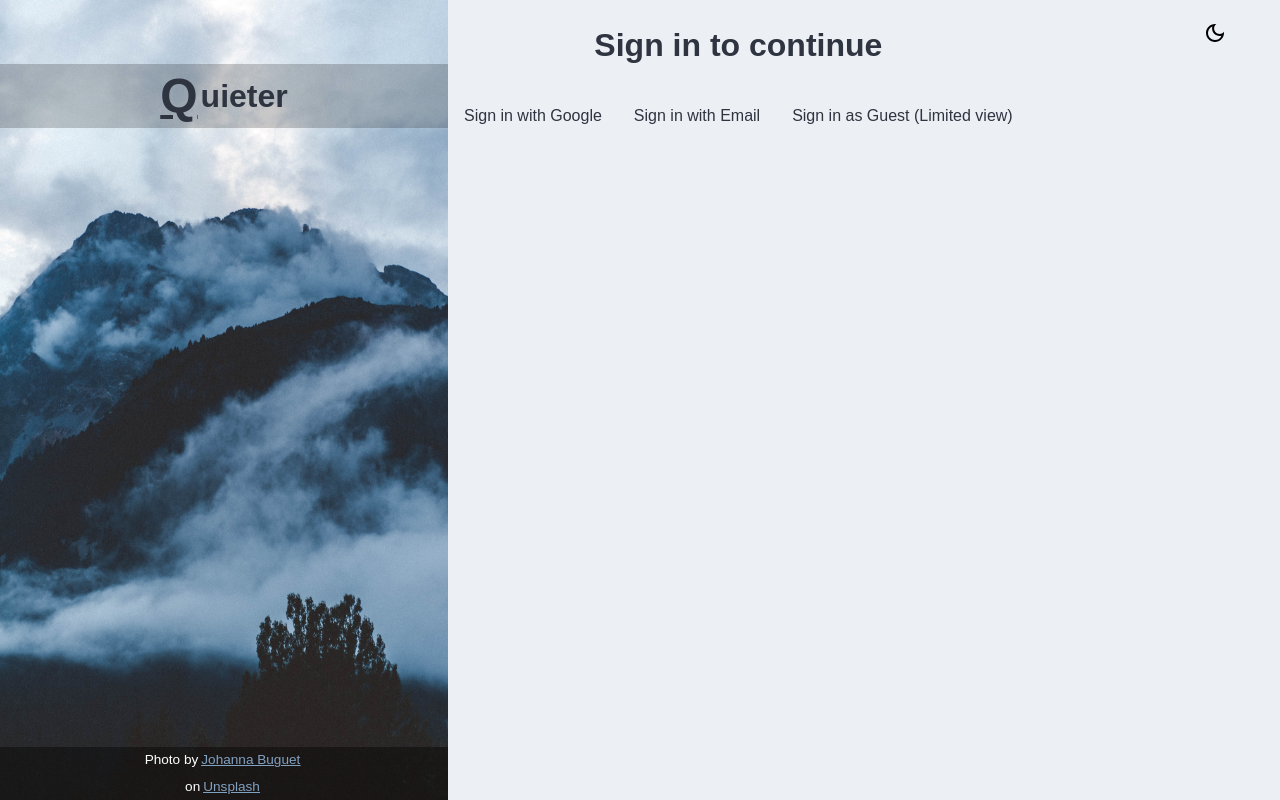
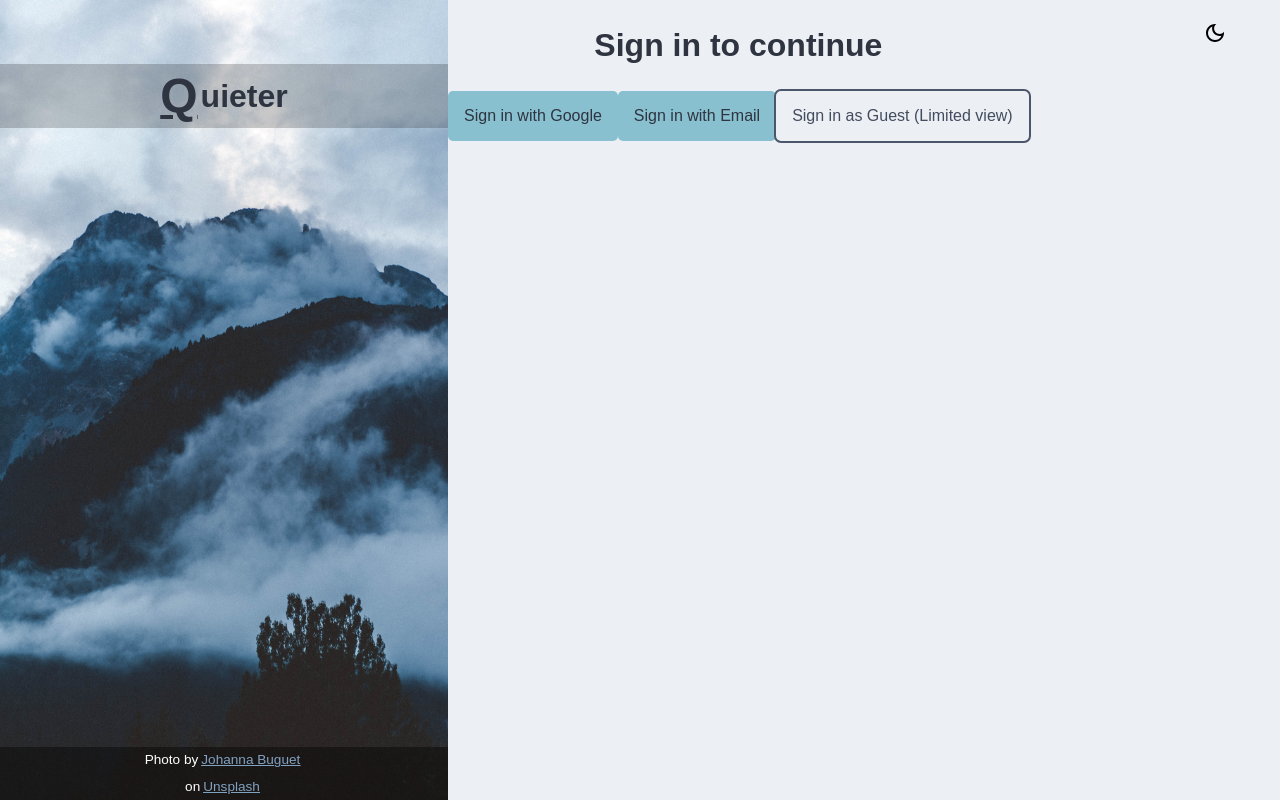
Before and after one commit to 01zulfi/quieter, a React (Create React App) app: page /sign-in in a window 1280 px wide. Built offline with nearby package versions, Linux system fonts and the light colour scheme.

Commit message:
Set status for buttons in SignInForm.tsx

```diff
--- a/src/components/AuthComponents/SignInForm.tsx
+++ b/src/components/AuthComponents/SignInForm.tsx
@@ -26,16 +26,19 @@ const SignInForm: FC = function SignInForm() {
           type="button"
           textContent="Sign in with Google"
           clickHandler={googleSignInHandler}
+          status="primary"
         />
         <Button
           type="button"
           textContent="Sign in with Email"
           clickHandler={emailSignInHandler}
+          status="primary"
         />
         <Button
           type="button"
           textContent="Sign in as Guest (Limited view)"
           clickHandler={guestSignInHandler}
+          status="secondary"
         />
       </div>
 
```
